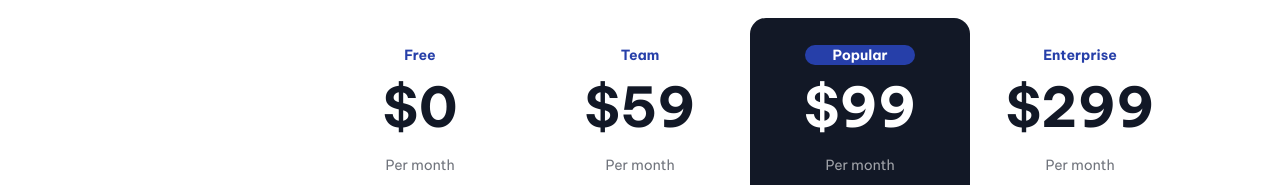
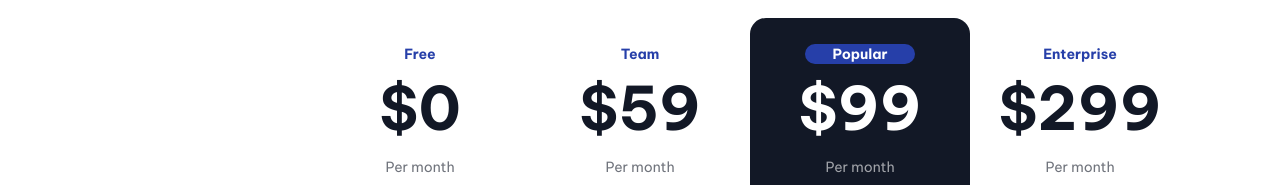
Before and after one commit to JuanCarlos-27/Princing-Table---Frontend-Challenge, a website built with Vite: page index.html in a window 1280 px wide. Shown: the part 247-432 px from the top of the page. Built offline with nearby package versions, Linux system fonts and the light colour scheme.

Commit message:
Increase font size for pricing header in style.css

```diff
--- a/src/style.css
+++ b/src/style.css
@@ -124,7 +124,7 @@ main {
     padding: 1px 40px;
   }
   .plans-row-header__pricing {
-    font-size: 55px;
+    font-size: 60px;
     font-weight: bold;
   }
   .plans-row-header__frecuency {
```
